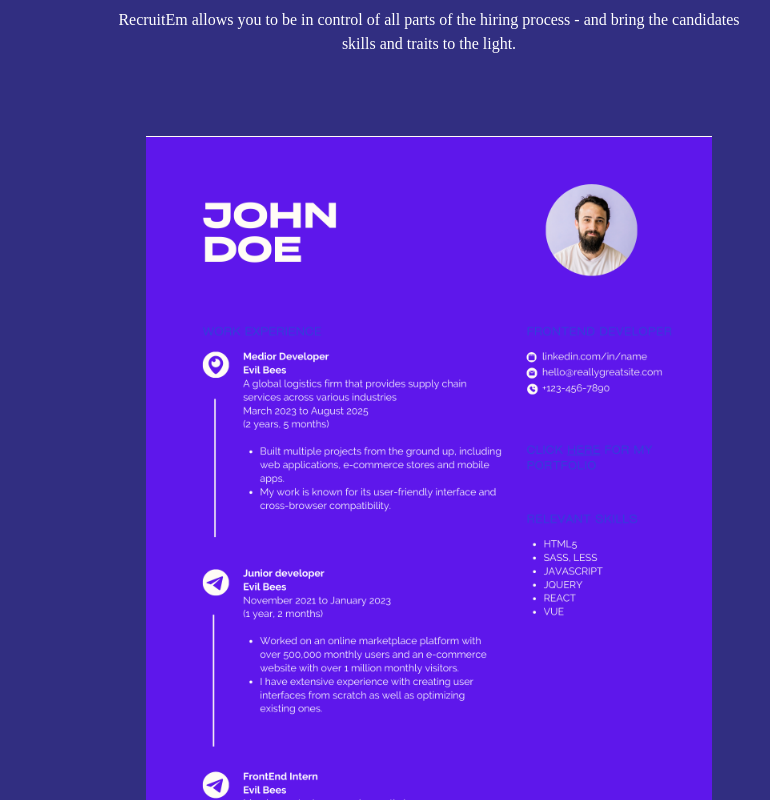
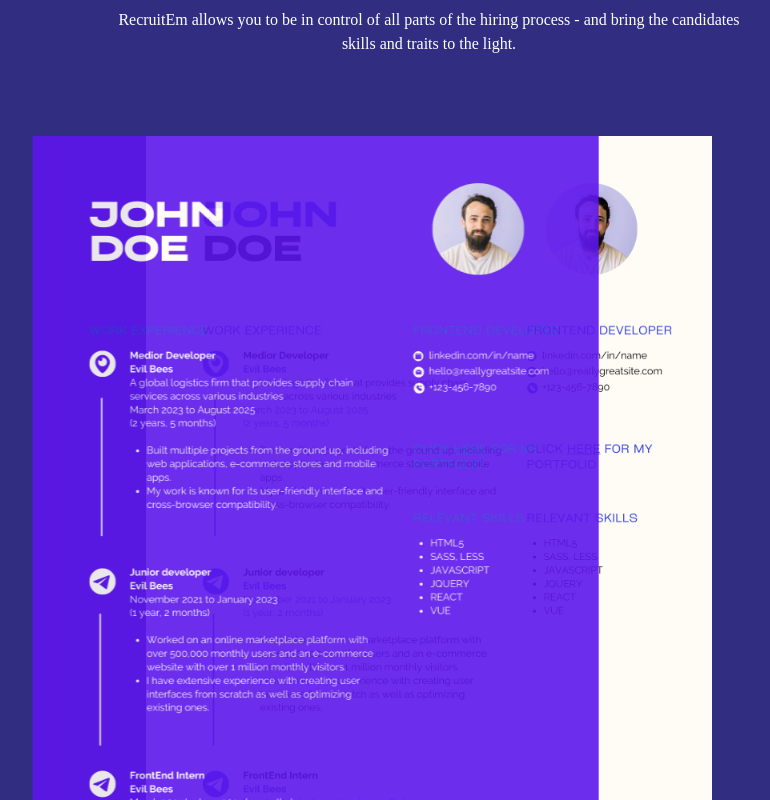
Before and after one commit to nikolap994/recruit_em, a Next.js app: page / in a window 1280 px wide. Shown: the part 660-1460 px from the top of the page, without its empty margins (211-981 px from the left). Built offline with nearby package versions, Linux system fonts and the light colour scheme.

Commit message:
Update Resume image height, animation

```diff
--- a/src/components/Resume.js
+++ b/src/components/Resume.js
@@ -1,13 +1,10 @@
 import Image from "next/image";
 import cvImage from "public/images/sample-cv.png";
 import cvImage2 from "public/images/sample-cv2.png";
-import { useState } from "react";
 
 function Resume() {
-	const [isHovered, setHover] = useState(false);
-
 	return (
-		<div className="relative bg-indigo-900 py-12">
+		<div className="relative bg-indigo-900 py-12 mb-8">
 			<div className="text-center text-white pt-10 pb-16 lg:pb-8">
 				<h1 className="text-5xl lg:text-6xl pb-6">
 					Transparent hiring. Always.
@@ -17,22 +14,20 @@ function Resume() {
 					process - and bring the candidates skills and traits to the light.
 				</p>
 			</div>
+
+			<div className="relative mx-6">
 				<Image
-				className="lg:w-1/2 w-full lg:mx-auto lg:my-12 transition-opacity object-contain h-[600px] lg:h-[800px]"
+					className="lg:w-1/2 w-full lg:mx-auto lg:my-12 transition-opacity object-contain h-[500px] lg:h-[800px]"
 					height={600}
 					src={cvImage}
 					alt="John Doe resume"
 				/>
 				<Image
-				onMouseEnter={() => setHover(true)}
-				onMouseLeave={() => setHover(false)}
-				onTouchMove={() => setHover(true)}
-				className={`object-contain h-[620px] lg:h-[800px] w-full absolute top-0 lg:w-1/2 top-[17rem] lg:top-[15rem] xl:top-[18.8rem] lg:left-[25%] transition-opacity ${
-					isHovered ? "opacity-0" : "opacity-1"
-				}`}
+					className="h-[500px] lg:h-[800px] object-contain absolute top-0 animate-rightTransform opacity-[90%]"
 					src={cvImage2}
 					alt="John Doe resume"
 				/>
+			</div>
 		</div>
 	);
 }
```
Lines whose indentation alone changed are shown as unchanged.
